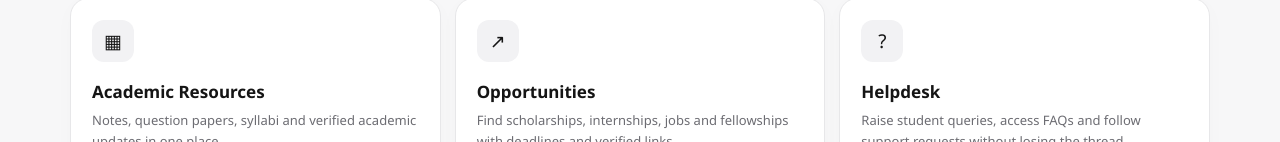
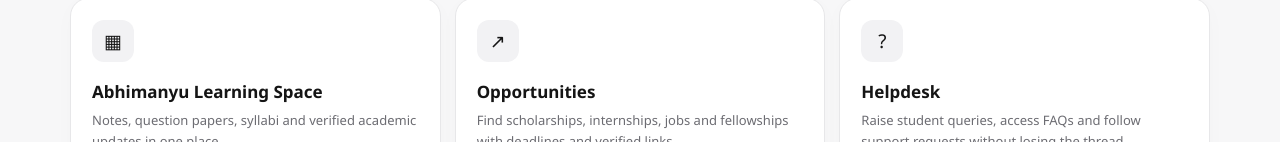
Before and after one commit to Com-Adarsh/Sficusatapp-, a Next.js app: page / in a window 1280 px wide. Shown: the part 658-800 px from the top of the page. Built offline with nearby package versions, Linux system fonts and the light colour scheme.

Commit message:
Rename academic resources to Abhimanyu Learning Space

```diff
--- a/app/page.tsx
+++ b/app/page.tsx
@@ -1,4 +1,4 @@
-const pillars=[{icon:"▦",title:"Academic Resources",text:"Notes, question papers, syllabi and verified academic updates in one place.",tags:["Notes","Question Papers","Syllabus"]},{icon:"↗",title:"Opportunities",text:"Find scholarships, internships, jobs and fellowships with deadlines and verified links.",tags:["Scholarships","Internships","Fellowships"]},{icon:"?",title:"Helpdesk",text:"Raise student queries, access FAQs and follow support requests without losing the thread.",tags:["Grievances","FAQs","Support"]}];
+const pillars=[{icon:"▦",title:"Abhimanyu Learning Space",text:"Notes, question papers, syllabi and verified academic updates in one place.",tags:["Notes","Question Papers","Syllabus"]},{icon:"↗",title:"Opportunities",text:"Find scholarships, internships, jobs and fellowships with deadlines and verified links.",tags:["Scholarships","Internships","Fellowships"]},{icon:"?",title:"Helpdesk",text:"Raise student queries, access FAQs and follow support requests without losing the thread.",tags:["Grievances","FAQs","Support"]}];
 const initiatives=[{c:"a",name:"Aashraya",label:"SFI CUSAT Blood Donation Cell",text:"Connect eligible donors with students who need blood through a coordinator-led, privacy-conscious workflow.",links:["Donate Blood","Request Blood","Donation Camps"]},{c:"s",name:"Sahayi",label:"SFI CUSAT Scribe Cell",text:"Request or volunteer as a scribe, with private accessibility information and coordinator-approved matching.",links:["Request a Scribe","Become a Scribe","Accessibility"]},{c:"m",name:"Samskara",label:"SFI CUSAT Cultural Wing",text:"Discover cultural events, competitions, magazines and volunteer opportunities across campus.",links:["Events","Competitions","Magazine"]}];
 
 export default function Home(){
```
